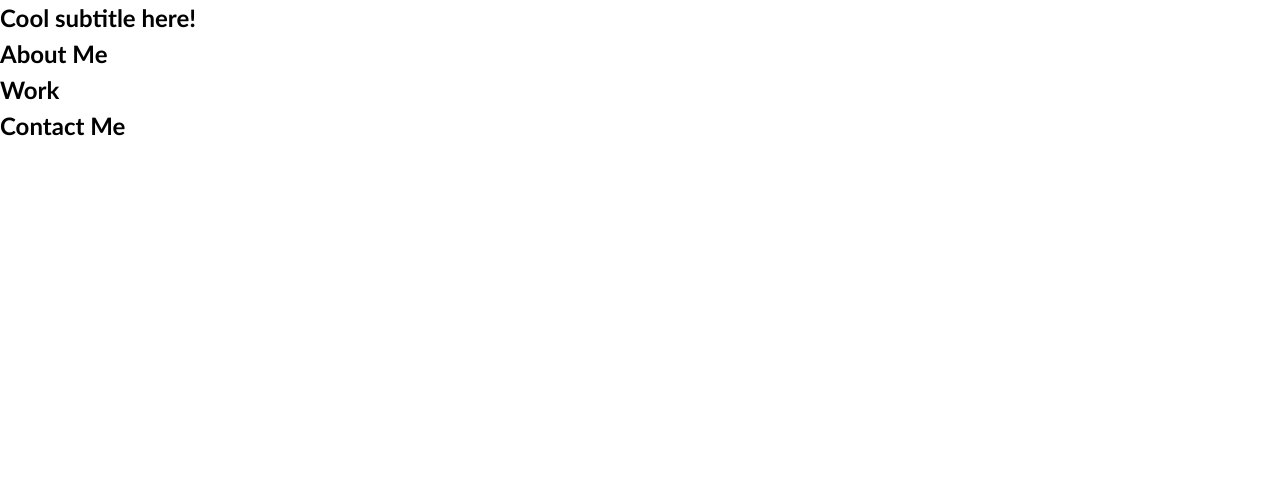
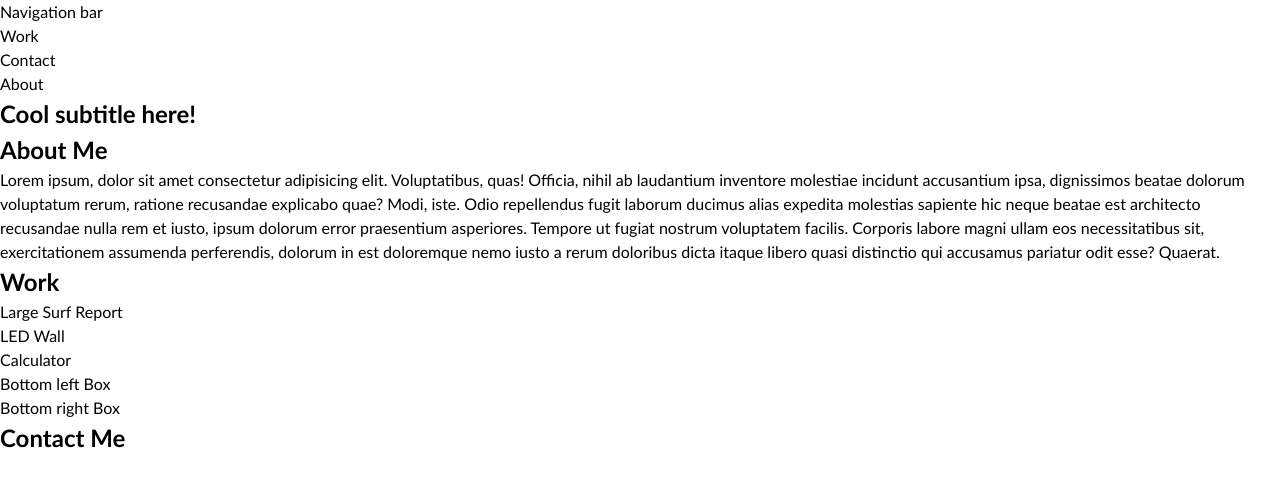
Before and after one commit to Adam-C-Stewart/Portfolio-adam-stewart, a plain HTML site: page index.html in a window 1280 px wide. Drawn offline with Linux system fonts and the light colour scheme.

Commit message:
Added starter code framework and parent/child containers

```diff
--- a/index.html
+++ b/index.html
@@ -4,7 +4,7 @@
     <meta charset="UTF-8" />
     <meta name="viewport" content="width=device-width, initial-scale=1.0" />
     <meta http-equiv="X-UA-Compatible" content="ie=edge" />
-    <title>Lernantino // Web Developer</title>
+    <title>Adam Stewart // Web Developer</title>
     <link rel="stylesheet" href="./assets/css/style.css" />
   </head>
 
@@ -12,7 +12,12 @@
     <!-- main logo / nav -->
     <header>
       <h1></h1>
-      <nav></nav>
+      <nav>
+        <div>Navigation bar</div>
+        <div>Work</div>
+        <div>Contact</div>
+        <div>About</div>
+      </nav>
     </header>
 
     <!-- hero banner -->
@@ -26,11 +31,32 @@
       <!-- about me -->
       <section class="page-section" id="about">
         <h2>About Me</h2>
+
+        <p>
+          Lorem ipsum, dolor sit amet consectetur adipisicing elit.
+          Voluptatibus, quas! Officia, nihil ab laudantium inventore molestiae
+          incidunt accusantium ipsa, dignissimos beatae dolorum voluptatum
+          rerum, ratione recusandae explicabo quae? Modi, iste. Odio repellendus
+          fugit laborum ducimus alias expedita molestias sapiente hic neque
+          beatae est architecto recusandae nulla rem et iusto, ipsum dolorum
+          error praesentium asperiores. Tempore ut fugiat nostrum voluptatem
+          facilis. Corporis labore magni ullam eos necessitatibus sit,
+          exercitationem assumenda perferendis, dolorum in est doloremque nemo
+          iusto a rerum doloribus dicta itaque libero quasi distinctio qui
+          accusamus pariatur odit esse? Quaerat.
+        </p>
       </section>
 
       <!-- portfolio container -->
       <section class="page-section" id="work">
         <h2>Work</h2>
+        <main>
+          <div>Large Surf Report</div>
+          <div>LED Wall</div>
+          <div>Calculator</div>
+          <div>Bottom left Box</div>
+          <div>Bottom right Box</div>
+        </main>
       </section>
 
       <!-- contact -->
```
